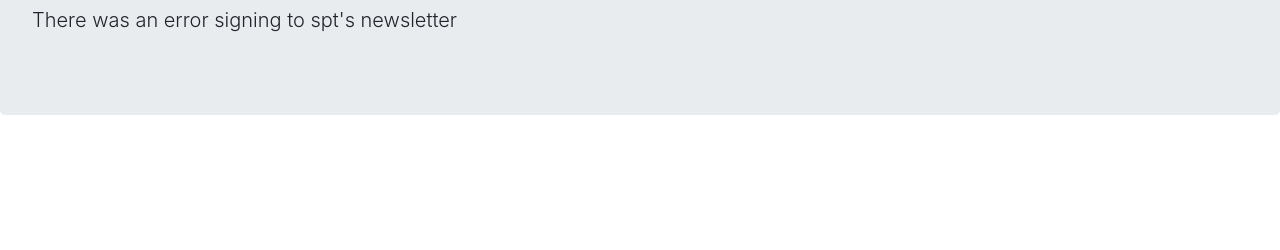
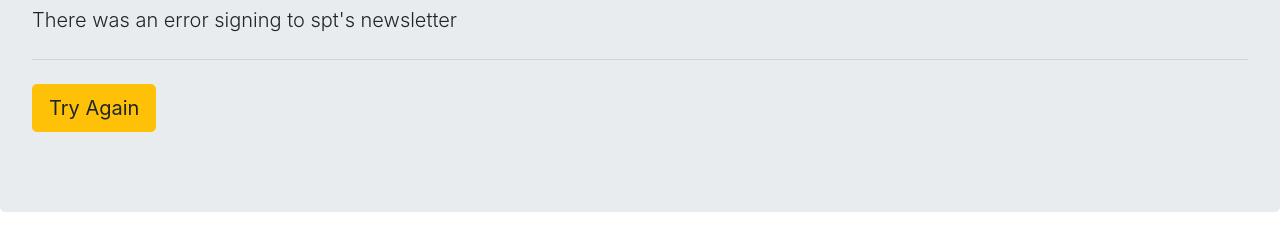
Before and after one commit to tts89/newsletter, a website: page failure.html in a window 1280 px wide. Shown: the part 134-384 px from the top of the page. Drawn offline with nearby package versions, Linux system fonts and the light colour scheme.

Commit message:
Try Again Added

```diff
--- a/app.js
+++ b/app.js
@@ -66,3 +66,7 @@ app.post("/",function (req,res) {
     });
 
 });
+
+app.post("/failure",function (req,res) {
+    res.redirect("/");
+});
--- a/failure.html
+++ b/failure.html
@@ -11,6 +11,12 @@
 <div class="jumbotron">
     <h1 class="display-4">OOPS !</h1>
     <p class="lead">There was an error signing to spt's newsletter</p>
+    <hr class="my-4">
+    <form action="/failure" method="post">
+        <p class="lead">
+            <a class="btn btn-lg btn-warning" href="#" role="button">Try Again</a>
+        </p>
+    </form>
 </div>
 </body>
 </html>
```
